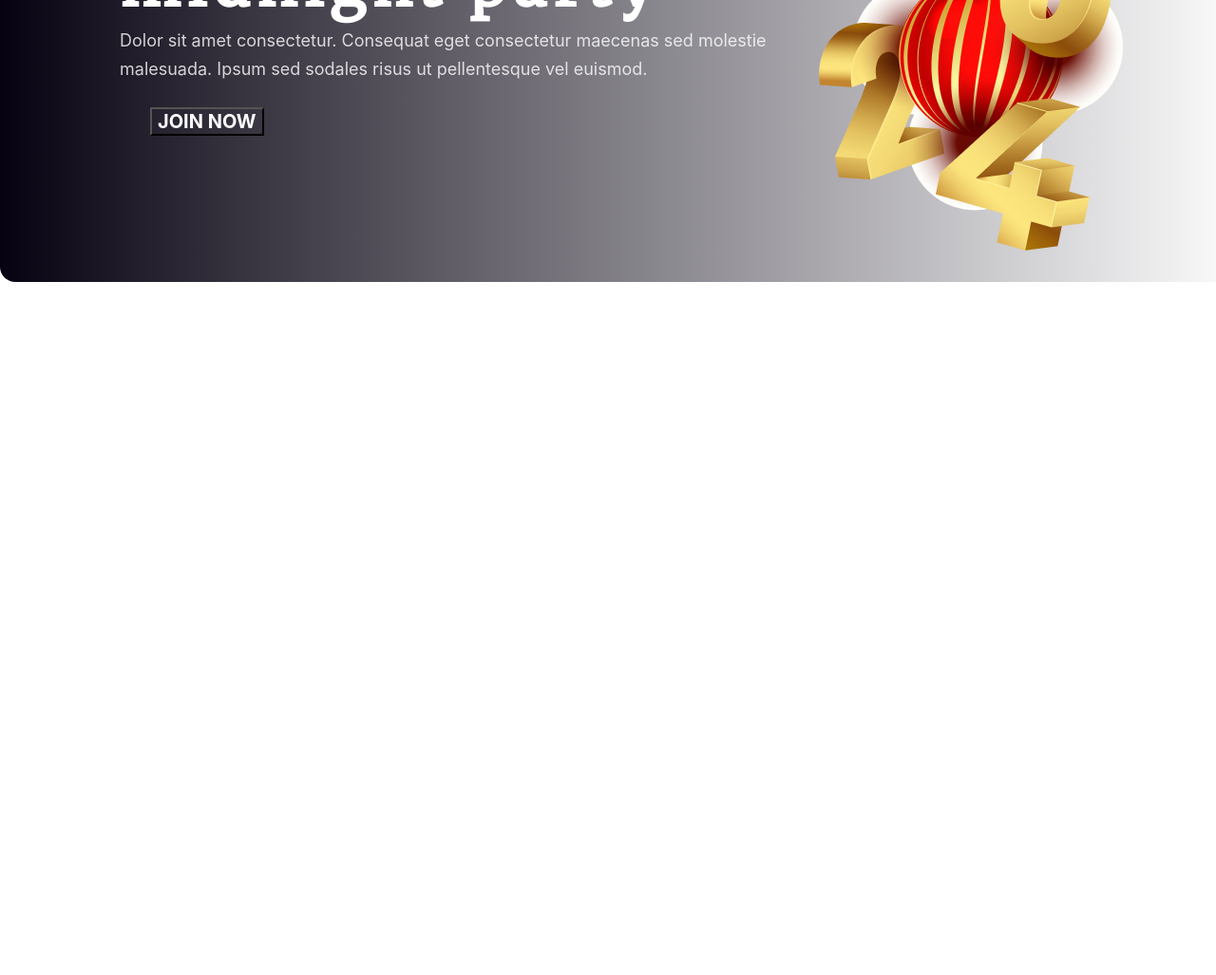
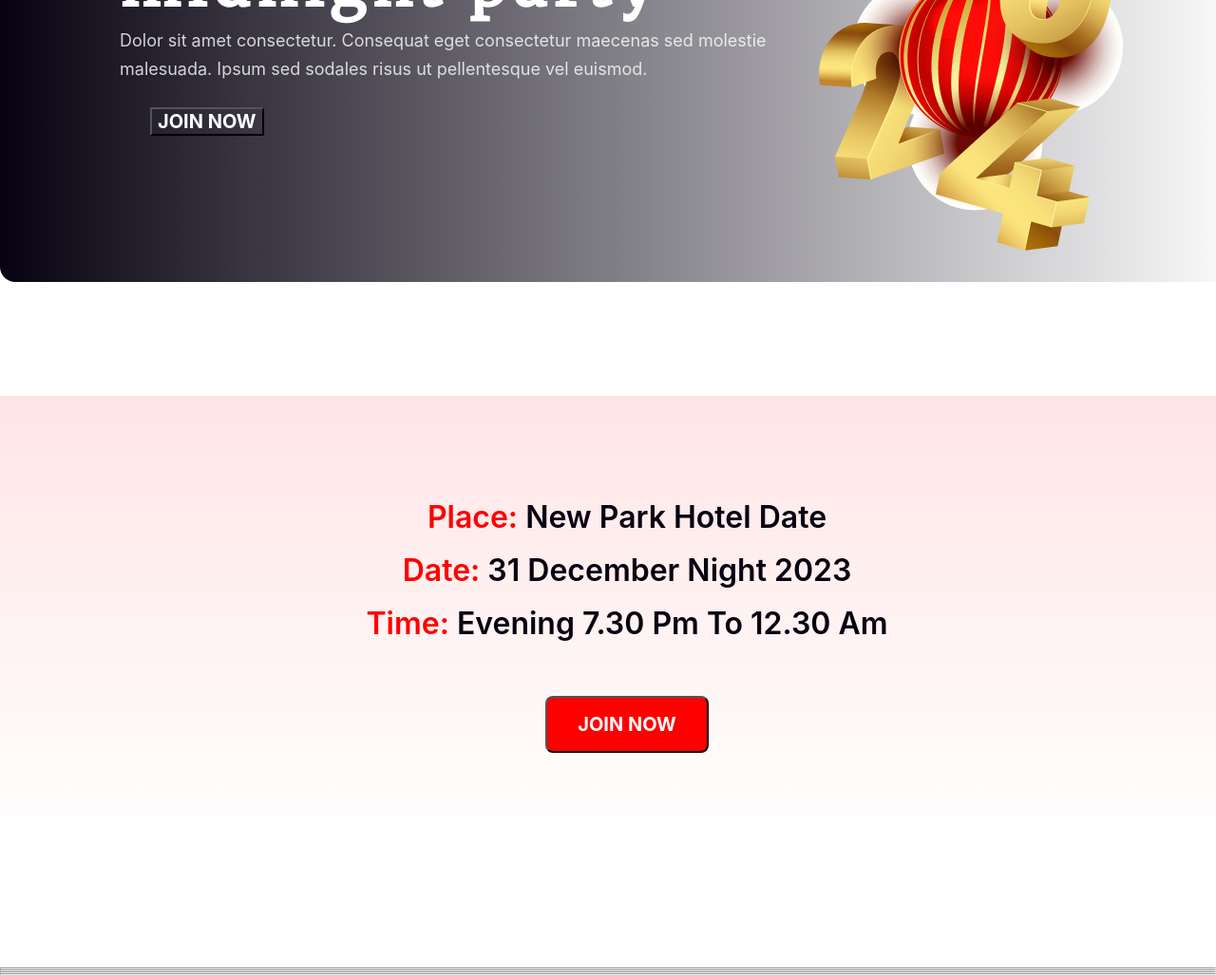
Before and after one commit to imtiaz-ahmed8251/B9A1-New-Year-New-Mission, a plain HTML site: page index.html in a window 1280 px wide. Shown: the part 1929-2956 px from the top of the page at 95% size. Before the commit the page ends 2226 px from the top, so only its background shows below. Drawn offline with Linux system fonts and the light colour scheme.

Commit message:
Place section done with formatting

```diff
--- a/css/style.css
+++ b/css/style.css
@@ -182,3 +182,69 @@
 }
 
 /*PLACE SECTION*/
+
+.place {
+    display: flex;
+    position: relative;
+    width: 1320px;
+    height: 482px;
+    align-items: center;
+    justify-content: center;
+    margin-top: 120px;
+    margin-bottom: 120px;
+    background: linear-gradient(180deg, rgba(255, 0, 0, 0.10) 0%, rgba(255, 0, 0, 0.00) 100%);
+}
+
+#place-tag,
+#date-tag,
+#time-tag {
+    color: #F00;
+    font-family: Inter;
+    font-size: 32px;
+    font-weight: 600;
+    line-height: 56px;
+    text-transform: capitalize;
+}
+
+.place-info {
+    position: absolute;
+    margin-top: 100px;
+    /*top: 50%;
+    left: 50%;
+    transform: translate(-50%, -50%);*/
+    text-align: center;
+    color: #070211;
+    font-family: Inter;
+    font-size: 32px;
+    font-weight: 600;
+    line-height: 56px;
+    margin-bottom: 214px;
+    text-transform: capitalize;
+}
+
+#join-text {
+    color: #FFF;
+    text-align: center;
+    font-family: Inter;
+    font-size: 20px;
+    font-style: normal;
+    font-weight: 700;
+    line-height: normal;
+    text-transform: uppercase;
+}
+
+#place-join-button {
+
+    border-radius: 8px;
+    background: #F00;
+    display: inline-flex;
+    padding: 16px 32px;
+    justify-content: center;
+    align-items: center;
+    gap: 10px;
+}
+
+#join-place {
+    position: relative;
+    margin-top: 316px;
+}
--- a/index.html
+++ b/index.html
@@ -55,8 +55,30 @@
                 <button id="join-button">Join Now</button>
             </div>
         </section>
+        <!-- place section -->
+        <section class="place">
+            <div class="place-info">
+                <p><span id="place-tag">Place: </span>New Park Hotel Date</p>
+                <p><span id="date-tag"">Date: </span>31 December Night 2023</p>
+                <p><span id="time-tag">Time: </span>Evening 7.30 pm to 12.30 am</p>
+            </div>
+            <div id="join-place">
+                <button id="place-join-button"><span id="join-text">Join Now</span></button>
+            </div>
+        </section>
+        <!-- New Offer section -->
+        <!-- Holiday Sale section -->
+        <!-- Subscribe section -->
     </main>
     <footer>
+        <!-- Address section -->
+        <hr>
+        <!-- Contact Number section -->
+        <hr>
+        <!-- copyright section -->
+        <hr>
+        <!-- Unsubscribe Button section -->
+        <hr>
 
     </footer>
 </body>
```
